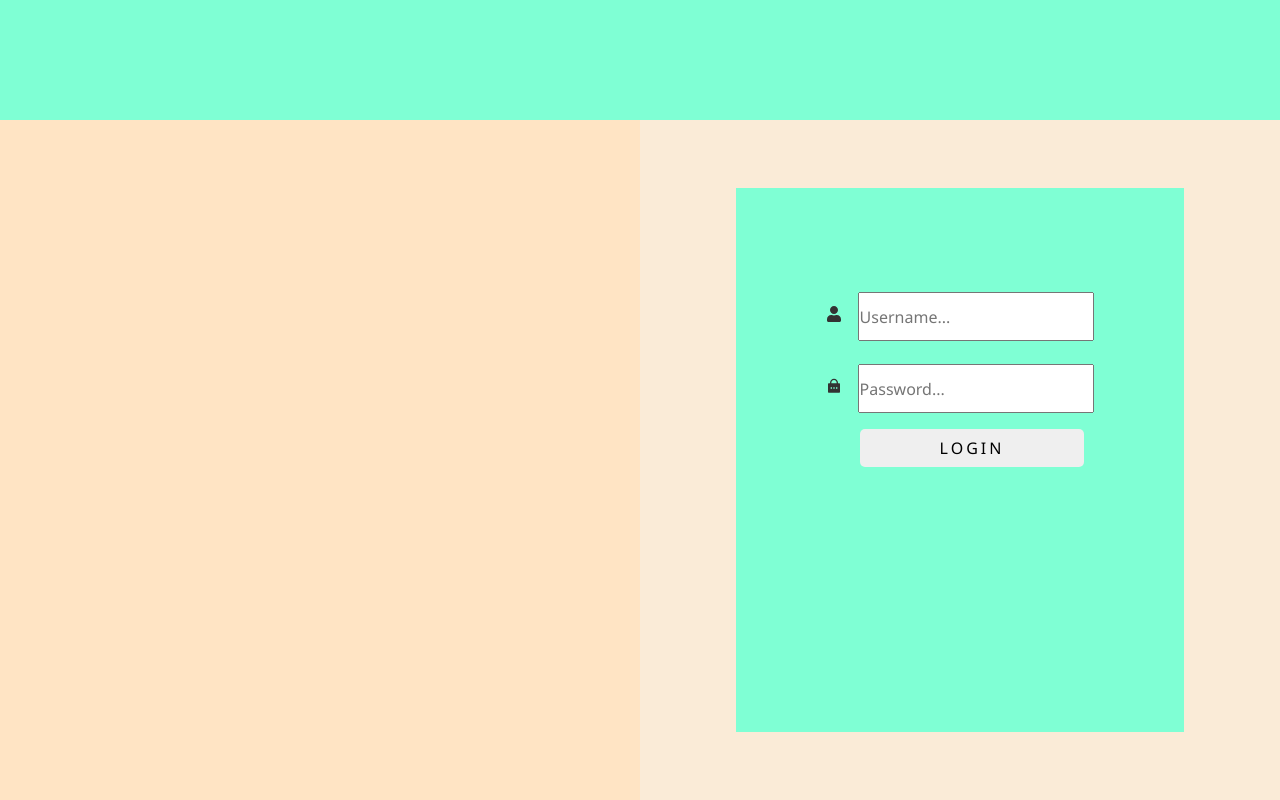
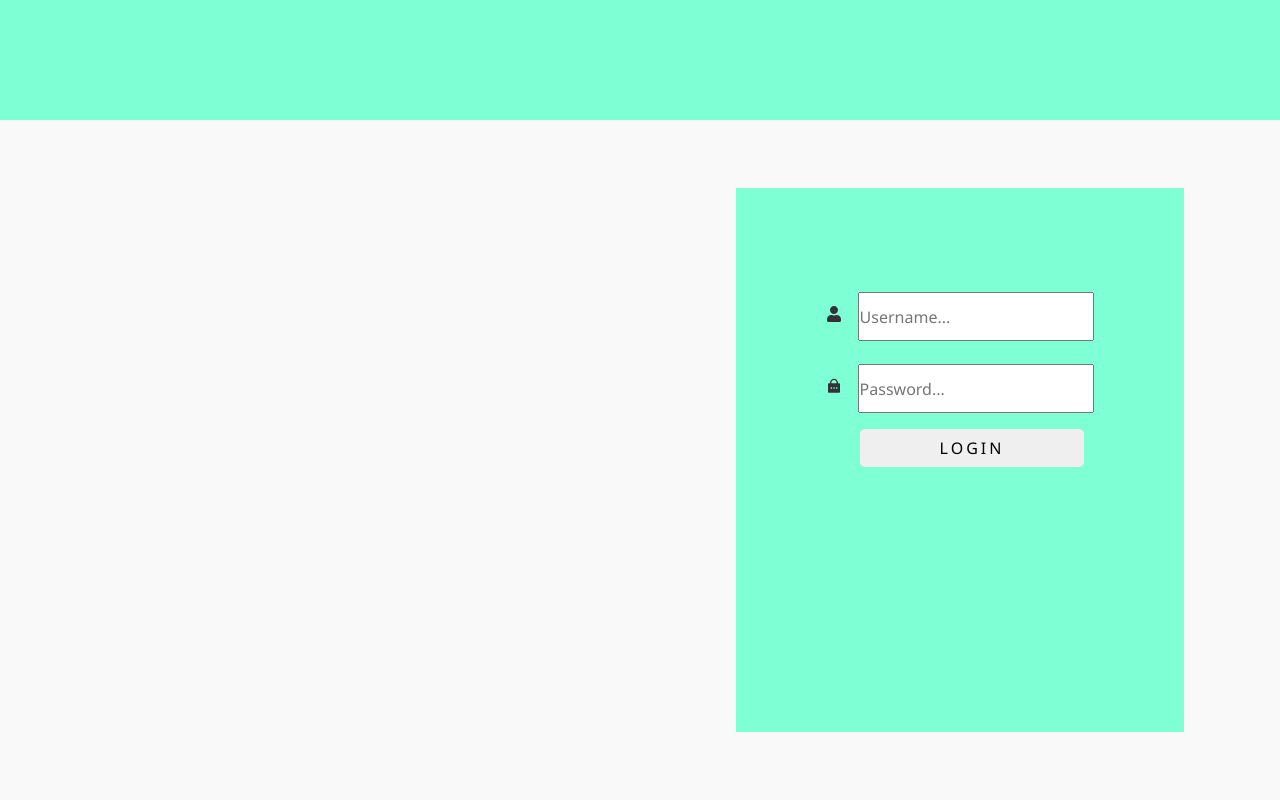
Before and after one commit to MaDha09/eduportal, a React (Vite) app in the folder edu-portal/: page / in a window 1280 px wide. Built offline with nearby package versions, Linux system fonts and the light colour scheme.

Commit message:
Css background colors

```diff
--- a/edu-portal/src/css/main css/login/Login.css
+++ b/edu-portal/src/css/main css/login/Login.css
@@ -28,12 +28,10 @@
         .LogBody1{
             height: 100%;
             width: 50%;
-            background-color: bisque;
         }
         .LogBody2{
             height: 100%;
             width: 50%;
-            background-color: antiquewhite;
             display: flex;
             justify-content: center;
             align-items: center;
```
